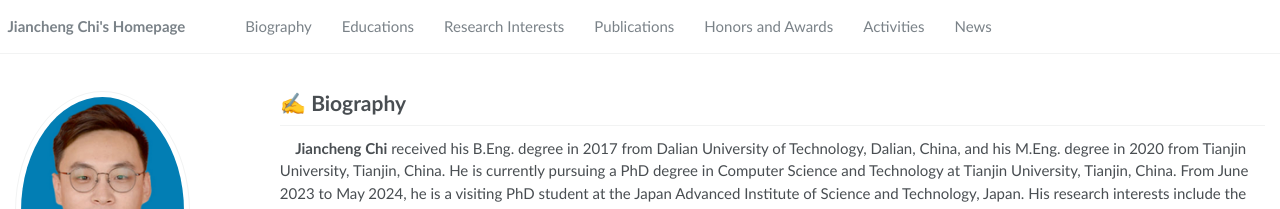
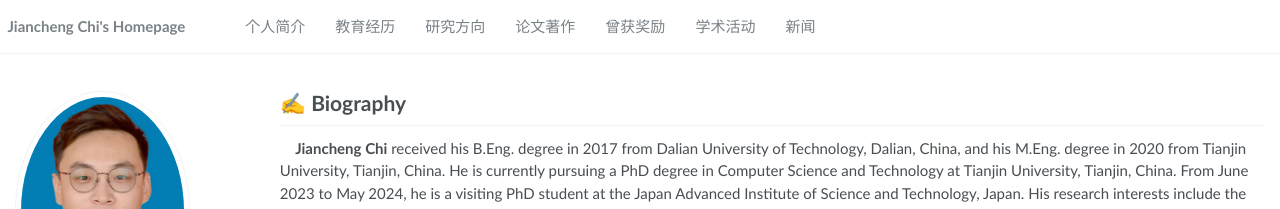
Before and after one commit to maxianru/maxianru.github.io, a Jekyll site: the page built from _pages/about.md, in a window 1280 px wide. Shown: the top 209 px of the page. Built offline with Jekyll 4.4.1, drawn with Linux system fonts in a browser that asks for light colours.

Commit message:
Update navigation.yml

```diff
--- a/_data/navigation.yml
+++ b/_data/navigation.yml
@@ -2,23 +2,23 @@
 #   - title: "Hobbies"
 #   url: "/hobbies"
 main:
-  - title: "Biography"
+  - title: "个人简介"
     url: "/#--biography"
 
-  - title: "Educations"
+  - title: "教育经历"
     url: "/#-educations"
 
-  - title: "Research Interests"
+  - title: "研究方向"
     url: "/#-research-interests"
 
-  - title: "Publications"
+  - title: "论文著作"
     url: "/#-publications"
 
-  - title: "Honors and Awards"
+  - title: "曾获奖励"
     url: "/#-honors-and-awards"
 
-  - title: "Activities"
+  - title: "学术活动"
     url: "/#-activities"
 
-  - title: "News"
+  - title: "新闻"
     url: "/#-news"
```
